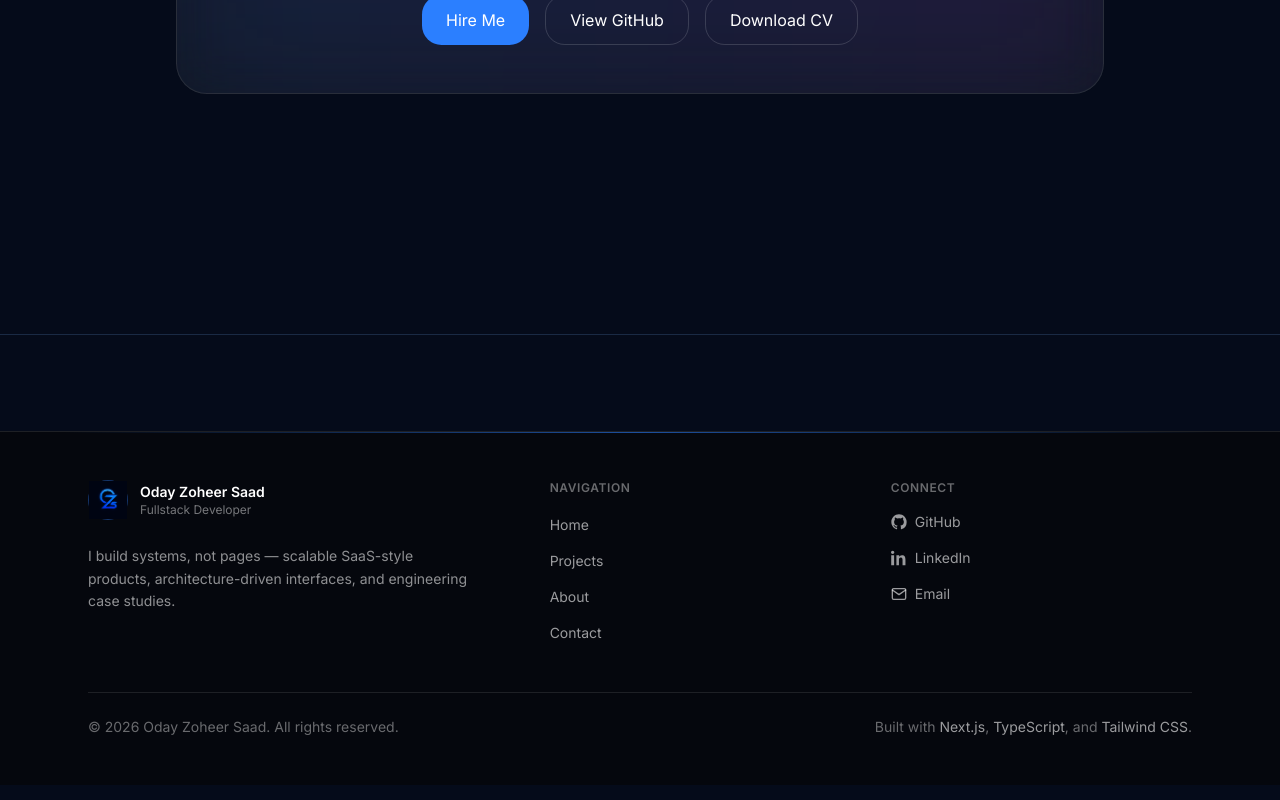
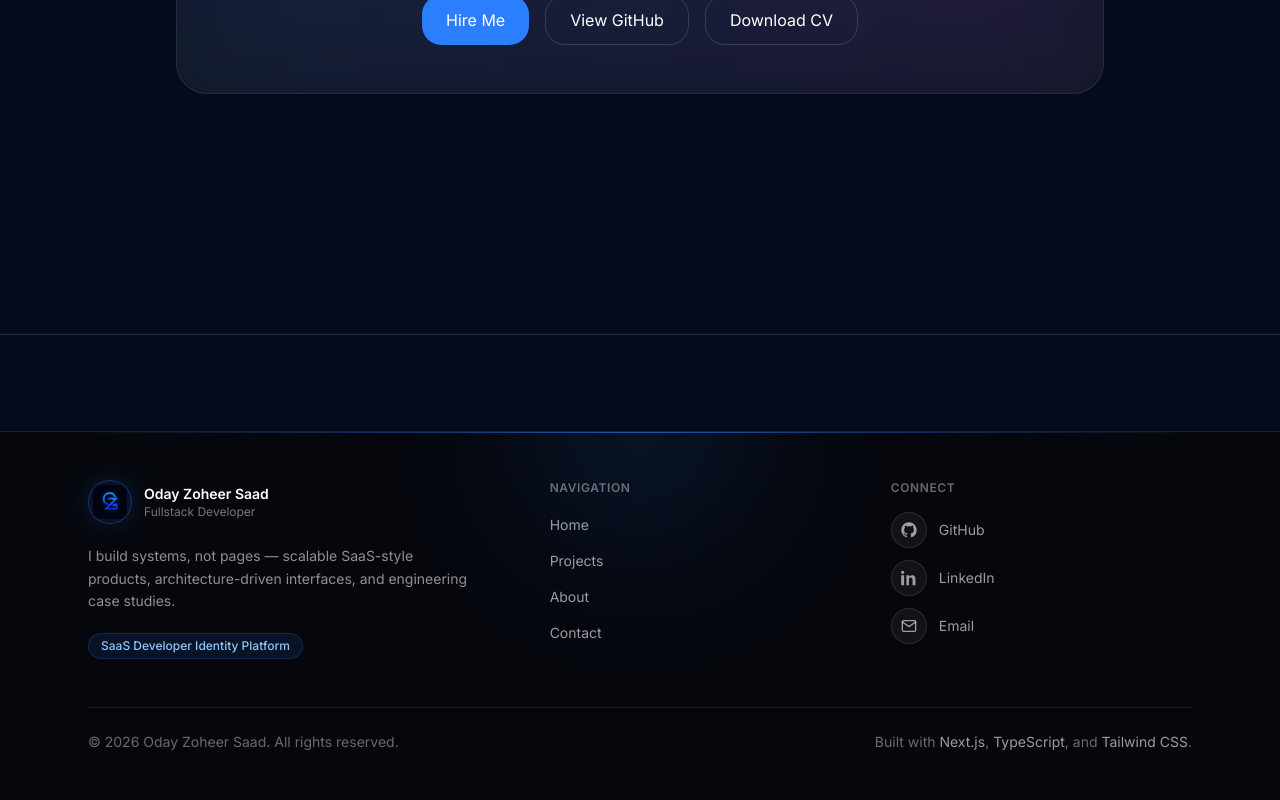
Before and after one commit to odaysaad2003-png/portfolio-SaaS, a Next.js app: page / in a window 1280 px wide. Shown: the part 3813-4613 px from the top of the page. Built offline with nearby package versions, Linux system fonts and the light colour scheme.

Commit message:
updat new footer

```diff
--- a/src/components/layout/footer.tsx
+++ b/src/components/layout/footer.tsx
@@ -1,7 +1,5 @@
-import { label } from "framer-motion/client";
+import Image from "next/image";
 import Link from "next/link";
-import Image from "next/image";
-
 
 const footerLinks = [
     {
@@ -20,10 +18,7 @@ const footerLinks = [
         label: "Contact",
         href: "/contact",
     },
-
 ];
-
-
 
 const socialLinks = [
     {
@@ -47,24 +42,38 @@ export function Footer() {
     const currentYear = new Date().getFullYear();
 
     return (
-        <footer className="relative mt-24 border-t border-white/10 bg-[#05070d]">
-            {/* Top glow line */}
+        <footer className="relative mt-24 overflow-hidden border-t border-white/10 bg-[#05070d]">
+            {/* Background Glow */}
             <div
-                aria-hidden
+                aria-hidden="true"
+                className="pointer-events-none absolute -top-32 left-1/2 h-64 w-64 -translate-x-1/2 rounded-full bg-blue-500/10 blur-3xl"
+            />
+
+            {/* Top Glow Line */}
+            <div
+                aria-hidden="true"
                 className="pointer-events-none absolute inset-x-0 top-0 mx-auto h-px max-w-6xl bg-gradient-to-r from-transparent via-blue-500/60 to-transparent"
             />
 
-            <div className="mx-auto max-w-6xl px-6 py-12">
+            <div className="relative mx-auto max-w-6xl px-6 py-12">
                 <div className="grid gap-10 md:grid-cols-[1.4fr_1fr_1fr]">
                     {/* Brand */}
                     <div>
-                        <Link href="/" className="inline-flex items-center gap-3">
-                            <span className="flex h-10 w-10 items-center justify-center rounded-xl border border-blue-500/30 bg-blue-500/10 text-sm font-bold text-blue-300">
-                                <Image src={"/MyLogo.png"} alt={"my-logo-imeg"} width={50} height={50} />
+                        <Link href="/" className="group inline-flex items-center gap-3">
+                            <span className="relative flex h-11 w-11 items-center justify-center overflow-hidden rounded-2xl border border-blue-500/30 bg-blue-500/10 shadow-[0_0_30px_-12px_rgba(59,130,246,0.9)] transition group-hover:border-blue-400/50 group-hover:bg-blue-500/15">
+                                <Image
+                                    src="/MyLogo.png"
+                                    alt="Oday Zoheer Saad logo"
+                                    width={34}
+                                    height={34}
+                                    className="object-contain"
+                                />
                             </span>
 
                             <div>
-                                <p className="text-sm font-semibold text-white">Oday Zoheer Saad</p>
+                                <p className="text-sm font-semibold text-white transition group-hover:text-blue-100">
+                                    Oday Zoheer Saad
+                                </p>
                                 <p className="text-xs text-white/45">Fullstack Developer</p>
                             </div>
                         </Link>
@@ -73,6 +82,10 @@ export function Footer() {
                             I build systems, not pages — scalable SaaS-style products, architecture-driven interfaces,
                             and engineering case studies.
                         </p>
+
+                        <div className="mt-5 inline-flex rounded-full border border-blue-500/20 bg-blue-500/10 px-3 py-1 text-xs font-medium text-blue-300">
+                            SaaS Developer Identity Platform
+                        </div>
                     </div>
 
                     {/* Navigation */}
@@ -84,7 +97,7 @@ export function Footer() {
                                 <li key={link.href}>
                                     <Link
                                         href={link.href}
-                                        className="text-sm text-white/60 transition hover:text-white"
+                                        className="inline-flex text-sm text-white/60 transition hover:translate-x-1 hover:text-white"
                                     >
                                         {link.label}
                                     </Link>
@@ -107,14 +120,17 @@ export function Footer() {
                                         <a
                                             href={link.href}
                                             target={isExternal ? "_blank" : undefined}
-                                            rel={isExternal ? "noreferrer" : undefined}
-                                            className="group inline-flex items-center gap-2 text-sm text-white/60 transition hover:text-white"
+                                            rel={isExternal ? "noopener noreferrer" : undefined}
+                                            className="group inline-flex items-center gap-3 text-sm text-white/60 transition hover:text-white"
                                         >
-                                            <Icon className="h-4 w-4" />
+                                            <span className="flex h-9 w-9 items-center justify-center rounded-full border border-white/10 bg-white/5 text-white/60 transition group-hover:border-blue-500/40 group-hover:bg-blue-500/10 group-hover:text-blue-300 group-hover:shadow-[0_0_25px_-10px_rgba(59,130,246,0.8)]">
+                                                <Icon className="h-4 w-4" />
+                                            </span>
+
                                             <span>{link.label}</span>
 
                                             {isExternal && (
-                                                <ArrowUpRightIcon className="h-3.5 w-3.5 opacity-0 transition group-hover:translate-x-0.5 group-hover:-translate-y-0.5 group-hover:opacity-100" />
+                                                <ArrowUpRightIcon className="h-3.5 w-3.5 opacity-0 transition group-hover:-translate-y-0.5 group-hover:translate-x-0.5 group-hover:opacity-100" />
                                             )}
                                         </a>
                                     </li>
@@ -124,7 +140,7 @@ export function Footer() {
                     </div>
                 </div>
 
-                {/* Bottom bar */}
+                {/* Bottom Bar */}
                 <div className="mt-12 flex flex-col gap-4 border-t border-white/10 pt-6 text-sm text-white/40 md:flex-row md:items-center md:justify-between">
                     <p>© {currentYear} Oday Zoheer Saad. All rights reserved.</p>
 
```
